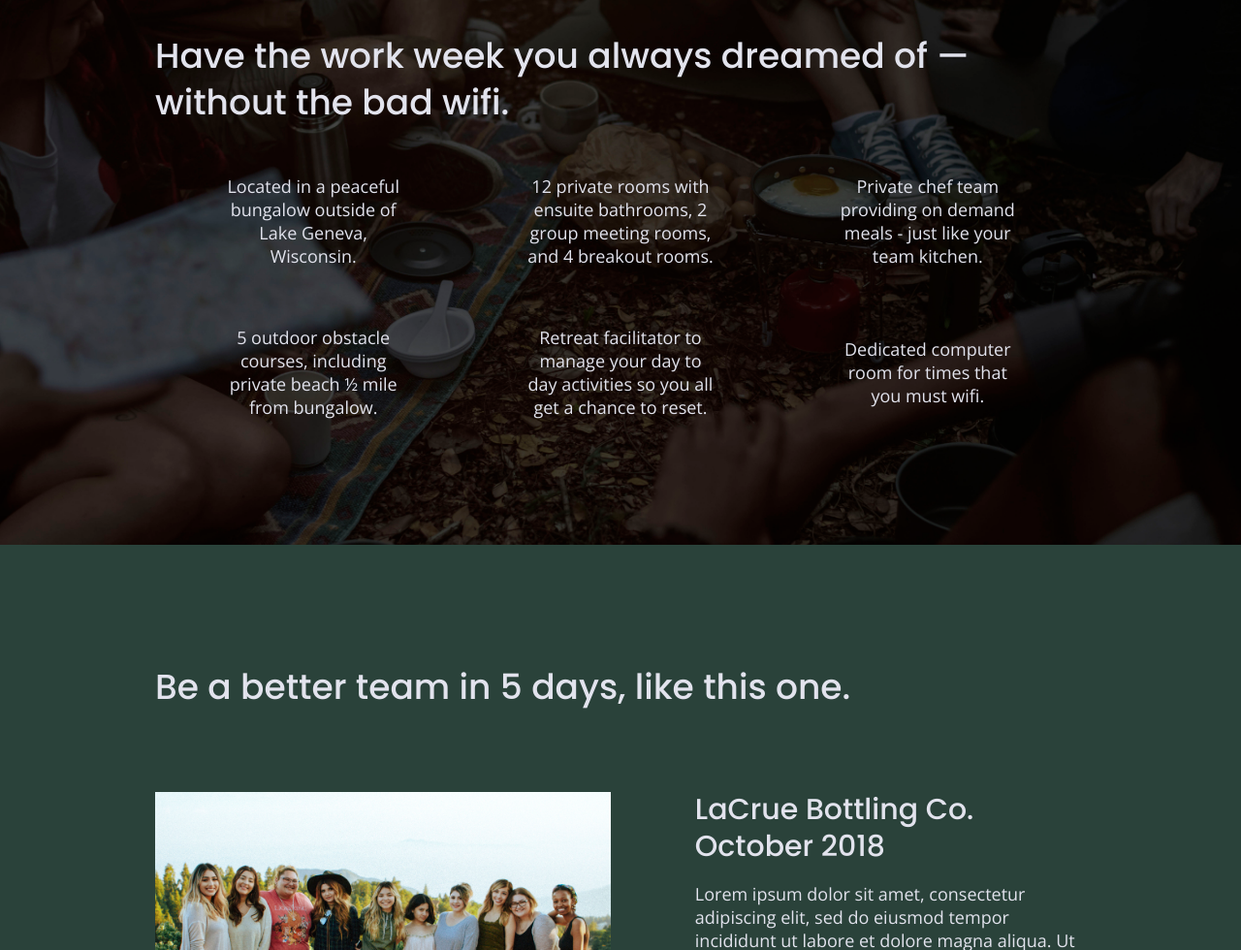
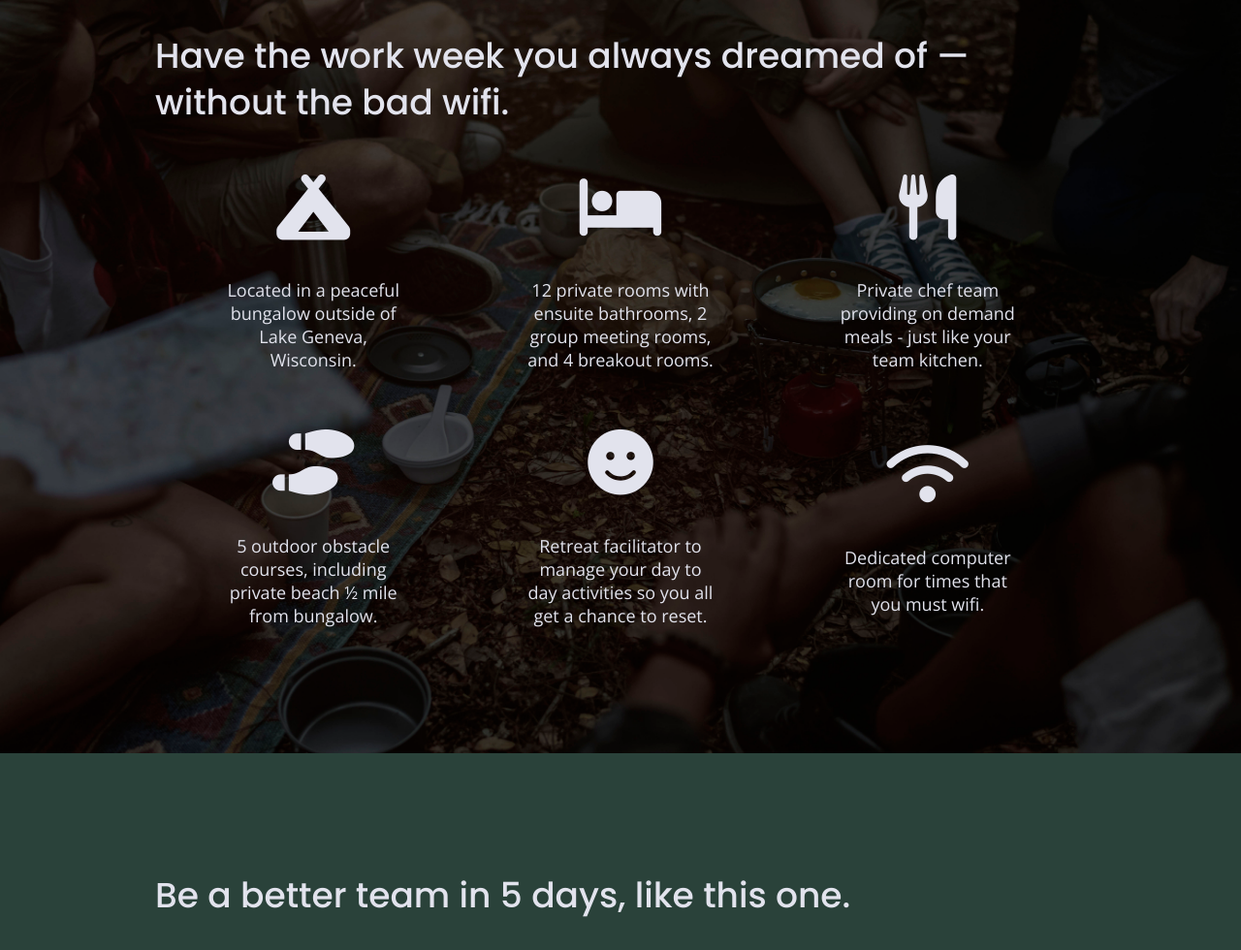
Before and after one commit to CodingWithHenryDelgado/unplugged-retreat, a website built with Parcel: page index.html in a window 1280 px wide. Shown: the part 1098-2078 px from the top of the page at 97% size. Built offline with nearby package versions, Linux system fonts and the light colour scheme.

Commit message:
Added icon fonts to the homepage

```diff
--- a/css/main.css
+++ b/css/main.css
@@ -337,6 +337,11 @@
   .features p {
     text-align: center;
     margin: 0;
+  }
+
+  .features i {
+    font-size: 3.75em;
+          margin-bottom: 40px;
   }
 
   /* Reviews */
--- a/index.html
+++ b/index.html
@@ -15,6 +15,8 @@
   <link href="https://fonts.googleapis.com/css?family=Open+Sans:400,700|Poppins:500,700" rel="stylesheet">
   <link rel="stylesheet" href="css/normalize.css">
   <link rel="stylesheet" href="css/main.css">
+
+  <script src="https://kit.fontawesome.com/078abdad0c.js" crossorigin="anonymous"></script>
 </head>
 
 <body>
@@ -70,6 +72,7 @@
         <div class="features-items">
           <article>
             <p class="fontawesome-icon">
+              <i class="fas fa-campground"></i>
             </p>
             <p class="features-item-description">
               Located in a peaceful bungalow outside of Lake Geneva, Wisconsin.
@@ -77,6 +80,7 @@
           </article>
           <article>
             <p class="fontawesome-icon">
+              <i class="fas fa-bed"></i>
             </p>
             <p class="features-item-description">
               12 private rooms with ensuite bathrooms, 2 group meeting rooms, and 4 breakout rooms.
@@ -84,6 +88,7 @@
           </article>
           <article>
             <p class="fontawesome-icon">
+              <i class="fas fa-utensils"></i>
             </p>
             <p class="features-item-description">
               Private chef team providing on demand meals - just like your team kitchen.
@@ -91,6 +96,7 @@
           </article>
           <article>
             <p class="fontawesome-icon">
+              <i class="fas fa-shoe-prints"></i>
             </p>
             <p class="features-item-description">
               5 outdoor obstacle courses, including private beach ½ mile from bungalow.
@@ -98,6 +104,7 @@
           </article>
           <article>
             <p class="fontawesome-icon">
+              <i class="fas fa-smile"></i>
             </p>
             <p class="features-item-description">
               Retreat facilitator to manage your day to day activities so you all get a chance to reset.
@@ -105,6 +112,7 @@
           </article>
           <article>
             <p class="fontawesome-icon">
+              <i class="fas fa-wifi"></i>
             </p>
             <p class="features-item-description">
               Dedicated computer room for times that you must wifi.
```
Also changed, not shown: about/index.html (+2 -0 lines), faqs/index.html (+2 -0 lines).
